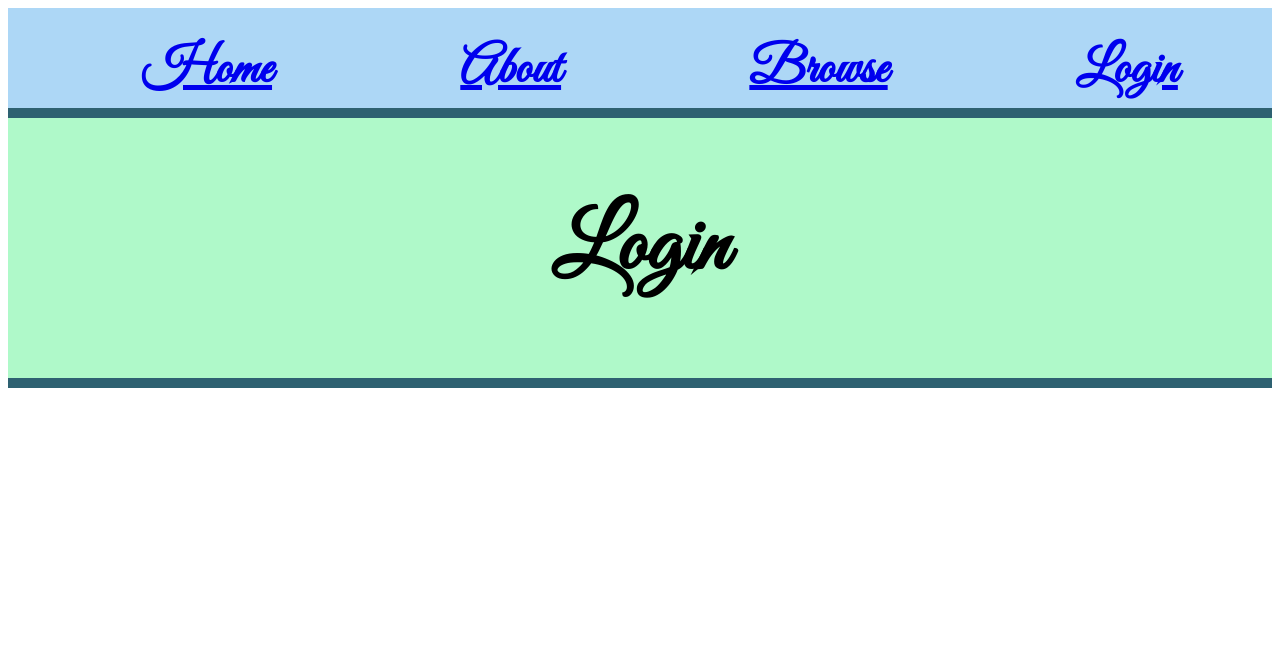
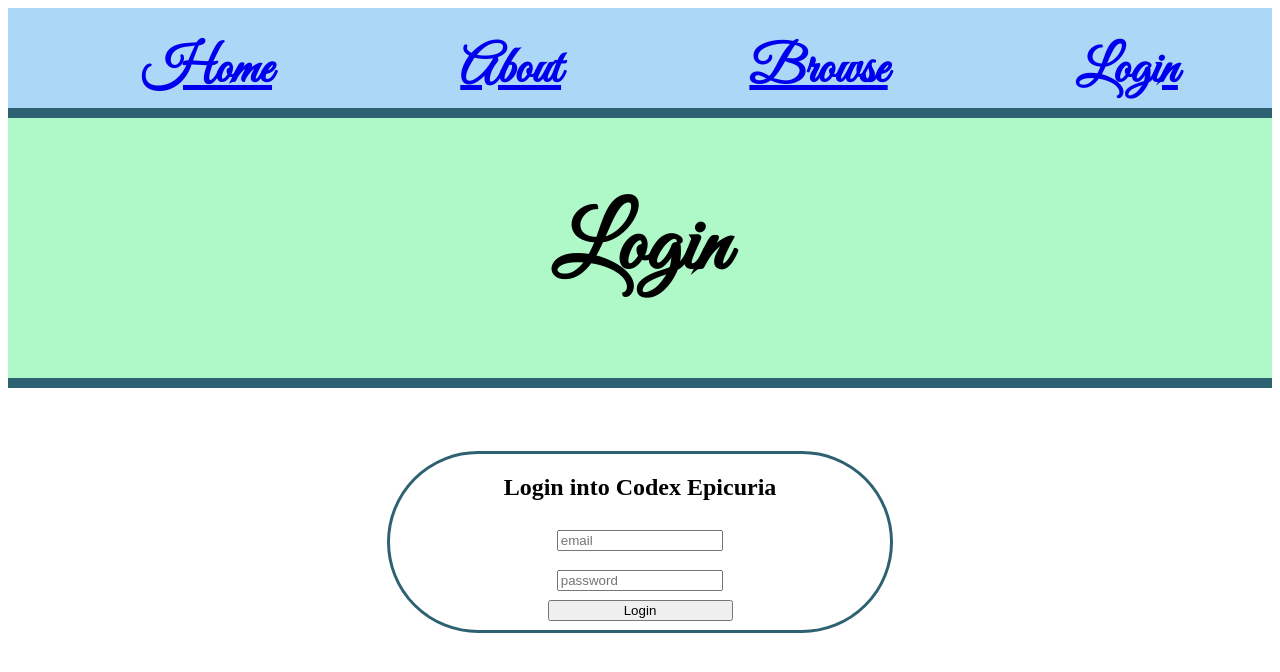
Before and after one commit to 7-O-2-H/recipe-app, a Next.js app in the folder client/: page /login in a window 1280 px wide. Shown: the top 672 px of the page. Built offline with nearby package versions, Linux system fonts and the light colour scheme.

Commit message:
initial login page

```diff
--- a/client/src/pages/login.jsx
+++ b/client/src/pages/login.jsx
@@ -1,17 +1,83 @@
 // imports
+import { useState } from "react";
 import NavBar from "../components/NavBar";
 import Header from '../components/Header';
 import Spacer from '../components/Spacer';
+import '../styles/login.css';
 
 export default function Login() {
+
+  const [userName, setUserName] = useState("");
+  const [email, setEmail] = useState("");
+  const [password, setPassword] = useState("");
+
+  const handleLogin = (event) => {
+    event.preventDefault();
+  };
 
   // template
   return (
     <div>
       <NavBar />
       <Spacer />
-      <Header title="Login" />
+      <Header title="Login"/>
       <Spacer />
+      <div className="login">
+        <h2>Login into Codex Epicuria</h2>
+        <form className="login-form">
+          <input
+            id="email"
+            type="email"
+            className="input-field"
+            placeholder="email"
+            value={email}
+            onChange={(event) => setEmail(event.target.value)}
+          />
+          <input
+            id="password"
+            type="password"
+            className="input-field"
+            placeholder="password"
+            value={password}
+            onChange={(event) => setPassword(event.target.value)}
+          />
+          <button type="submit" className="submit-btn">
+            Login
+          </button>
+        </form>
+      </div>
     </div>
   );
 }
+// <div className="login">
+//     <form id="login" className="input-group-login" onSubmit={handleLogin}>
+//       <h1 className="form-title">Login</h1>
+//       <input
+//         id="email"
+//         type="email"
+//         className="input-field"
+//         placeholder="Email Id"
+//         value={email}
+//         onChange={(event) => setEmail(event.target.value)}
+//       />
+//       <input
+//         id="password"
+//         type="password"
+//         className="input-field"
+//         placeholder="Enter Password"
+//         value={password}
+//         onChange={(event) => setPassword(event.target.value)}
+//       />
+//       <div className="checkbox-container">
+//         <input type="checkbox" className="check-box" />
+//         <span className="checkbox-text">Remember Password</span>
+//       </div>
+//       <button type="submit" className="submit-btn">
+//         Login
+//       </button>
+//     </form>
+//     </div>
+//   );
+// };
+
+// export default Login;
--- /dev/null
+++ b/client/src/styles/login.css
@@ -0,0 +1,24 @@
+.login {
+  margin: 5% 30%;
+  display: flex;
+  flex-direction: column;
+  align-items: center;
+  border-radius: 100px;
+  border-width: 3px;
+  border-style: solid;
+  border-color: #2E6171;
+}
+
+.login-form {
+  display: flex;
+  flex-direction: column;
+  justify-content: space-around;
+}
+
+input {
+  margin: 5%;
+}
+
+button {
+  margin-bottom: 5%;
+}
```
Also changed, not shown: client/src/layout.js (+15 -7 lines).
